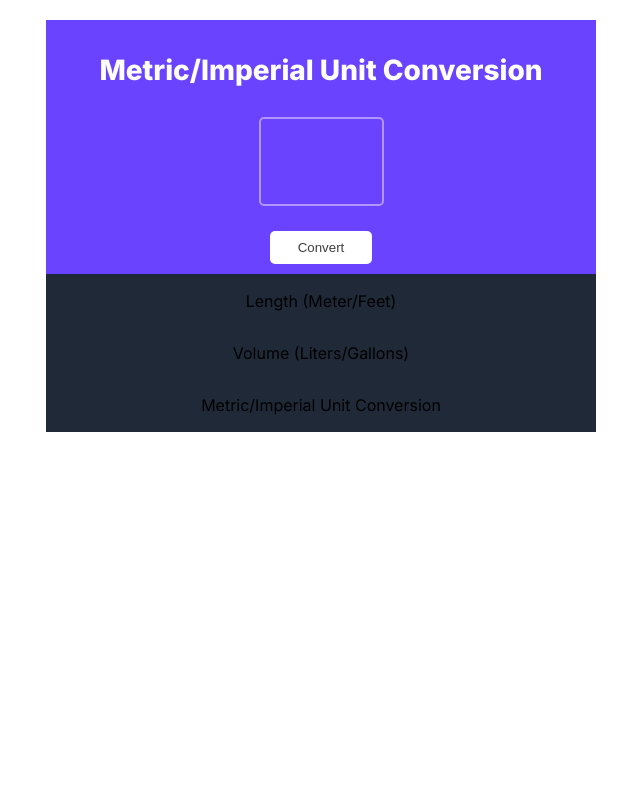
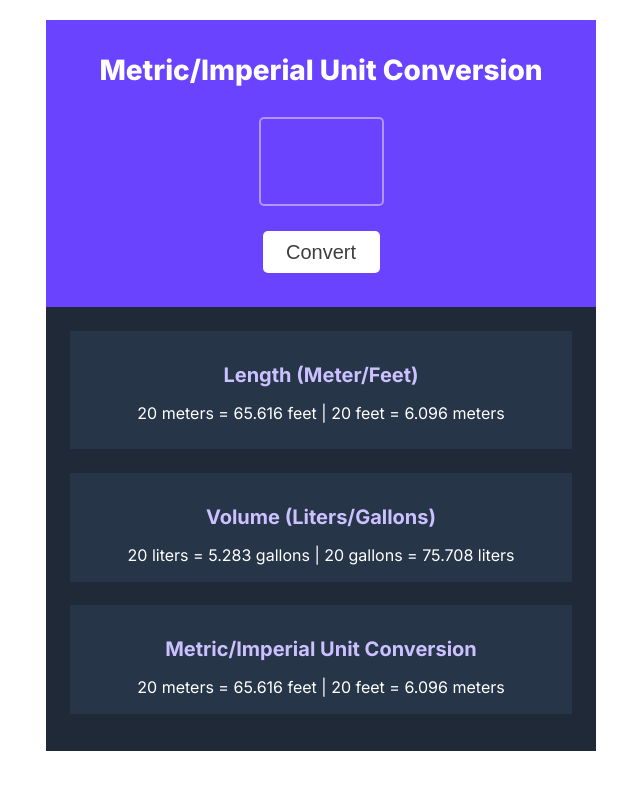
Before and after one commit to pro0pegasus/Unit-converter, a website built with Vite: page index.html in a window 1280 px wide. Shown: the whole page, without its empty margins (319-959 px from the left). Built offline with nearby package versions, Linux system fonts and the light colour scheme.

Commit message:
html and css completed

```diff
--- a/index.css
+++ b/index.css
@@ -35,7 +35,10 @@ body {
     border: none;
     border-radius: 5px;
     color: #3D3D3D;
-    padding: 9px 27.5px;
+    padding: 9px auto;
+    width: 117px;
+    height: 42px;
+    font-size: 20px;
 }
 
 
@@ -58,7 +61,7 @@ input[type=number] {
     justify-content: center;
     align-items: center;
     background-color: #6943FF;
-    padding-bottom: 10px;
+    padding-bottom: 34px;
     font-size: x-large;
     color: white;
     font-size: 28px;
@@ -73,4 +76,38 @@ input[type=number] {
     justify-content: center;
     background-color: #1F2937;
     border: #1F2937 1px solid;
+    color: #CCC1FF;
 }
+
+.Length {
+    border: #273549 1px solid;
+    background-color: #273549;
+    width: 500px;
+    margin-top: 23.43px;
+    padding: 0 0 9px 0;
+}
+
+.Volume {
+    border: #273549 1px solid;
+    background-color: #273549;
+    width: 500px;
+    margin-top: 23.43px;
+}
+
+.Weight {
+    border: #273549 1px solid;
+    background-color: #273549;
+    width: 500px;
+    margin-top: 23.43px;
+    margin-bottom: 35.34px;
+}
+
+p {
+    color: #FFFFFF;
+}
+
+h4 {
+    margin: 31px 0 9px 0;
+    font-weight: bold;
+    font-size: 20px;
+}
--- a/index.html
+++ b/index.html
@@ -17,9 +17,18 @@
                 <button id="convert-button">Convert</button>
             </div>
             <div class="second_section">
-                <p>Length (Meter/Feet)</p>
-                <p>Volume (Liters/Gallons)</p>
-                <p>Metric/Imperial Unit Conversion</p>
+                <div class="Length">
+                    <h4>Length (Meter/Feet)</h4>
+                    <p>20 meters = 65.616 feet | 20 feet = 6.096 meters</p>
+                </div>
+                <div class="Volume">
+                    <h4>Volume (Liters/Gallons)</h4>
+                    <p>20 liters = 5.283 gallons | 20 gallons = 75.708 liters</p>
+                </div>
+                <div class="Weight">
+                    <h4>Metric/Imperial Unit Conversion</h4>
+                    <p>20 meters = 65.616 feet | 20 feet = 6.096 meters</p>
+                </div>
             </div>
         </div>
         <script src="index.js"></script>
```
